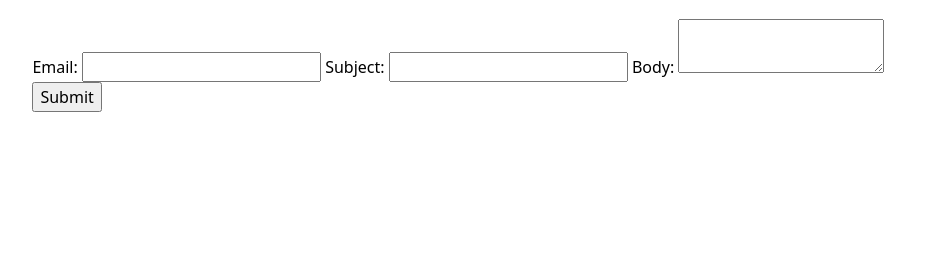
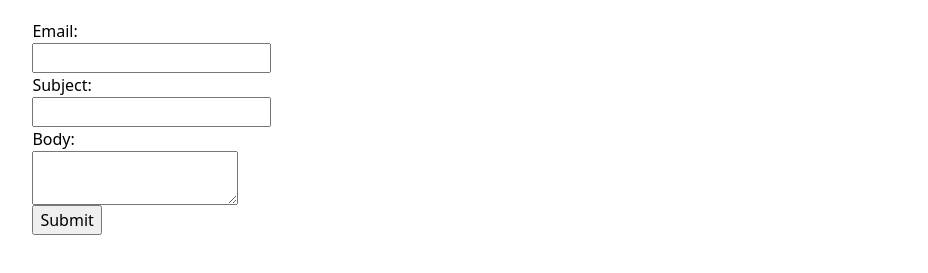
Before and after one commit to williamchou500/portfolio, a plain HTML site: page contact/index.html in a window 1280 px wide. Shown: the part 165-438 px from the top of the page, without its empty margins (150-1078 px from the left). Drawn offline with Linux system fonts and the light colour scheme.

Commit message:
test grid

```diff
--- a/contact/style.css
+++ b/contact/style.css
@@ -46,13 +46,19 @@ a:hover {
 }
 
 input {
-  font:inherit
+  font:inherit;
+  display: grid;
+  grid-template-columns: auto lfr
 }
 
 textarea {
-  font:inherit
+  font:inherit;
+  display: grid;
+  grid-template-columns: auto lfr
 }
 
 button {
-  font:inherit
+  font:inherit;
+  display: grid;
+  grid-template-columns: auto lfr
 }
--- a/profile/style.css
+++ b/profile/style.css
@@ -46,13 +46,25 @@ a:hover {
 }
 
 input {
-  font:inherit
+  font:inherit;
+  display: block;
+  width: 100%;
+  box-sizing: border-box;
+  margin-block: 5px
 }
 
 textarea {
   font:inherit
+  display: block;
+  width: 100%;
+  box-sizing: border-box;
+  margin-block: 5px
 }
 
 button {
   font:inherit
+  display: block;
+  width: 100%;
+  box-sizing: border-box;
+  margin-block: 5px
 }
--- a/projects/style.css
+++ b/projects/style.css
@@ -46,13 +46,25 @@ a:hover {
 }
 
 input {
-  font:inherit
+  font:inherit;
+  display: block;
+  width: 100%;
+  box-sizing: border-box;
+  margin-block: 5px
 }
 
 textarea {
   font:inherit
+  display: block;
+  width: 100%;
+  box-sizing: border-box;
+  margin-block: 5px
 }
 
 button {
   font:inherit
+  display: block;
+  width: 100%;
+  box-sizing: border-box;
+  margin-block: 5px
 }
--- a/style.css
+++ b/style.css
@@ -46,13 +46,19 @@ a:hover {
 }
 
 input {
-  font:inherit
+  font:inherit;
+  display: grid;
+  grid-template-columns: auto lfr
 }
 
 textarea {
-  font:inherit
+  font:inherit;
+  display: grid;
+  grid-template-columns: auto lfr
 }
 
 button {
-  font:inherit
+  font:inherit;
+  display: grid;
+  grid-template-columns: auto lfr
 }
```
